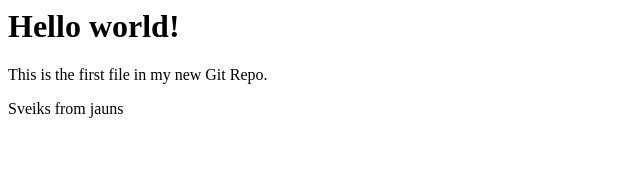
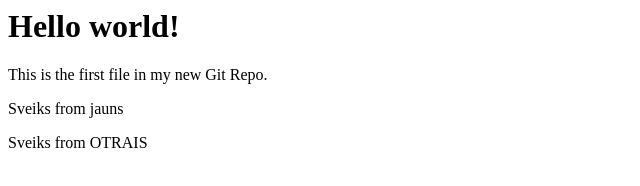
Before and after one commit to cpplv/testrep28032023, a plain HTML site: page index.html in a window 1280 px wide. Shown: the whole page, without its empty margins (0-640 px from the left). Drawn offline with Linux system fonts and the light colour scheme.

Commit message:
First commit on otrais

```diff
--- a/index.html
+++ b/index.html
@@ -9,6 +9,7 @@
 <h1>Hello world!</h1>
 <p>This is the first file in my new Git Repo.</p>
 <p>Sveiks from jauns</p>
+<p>Sveiks from OTRAIS</p>
 
 </body>
 </html>
```
